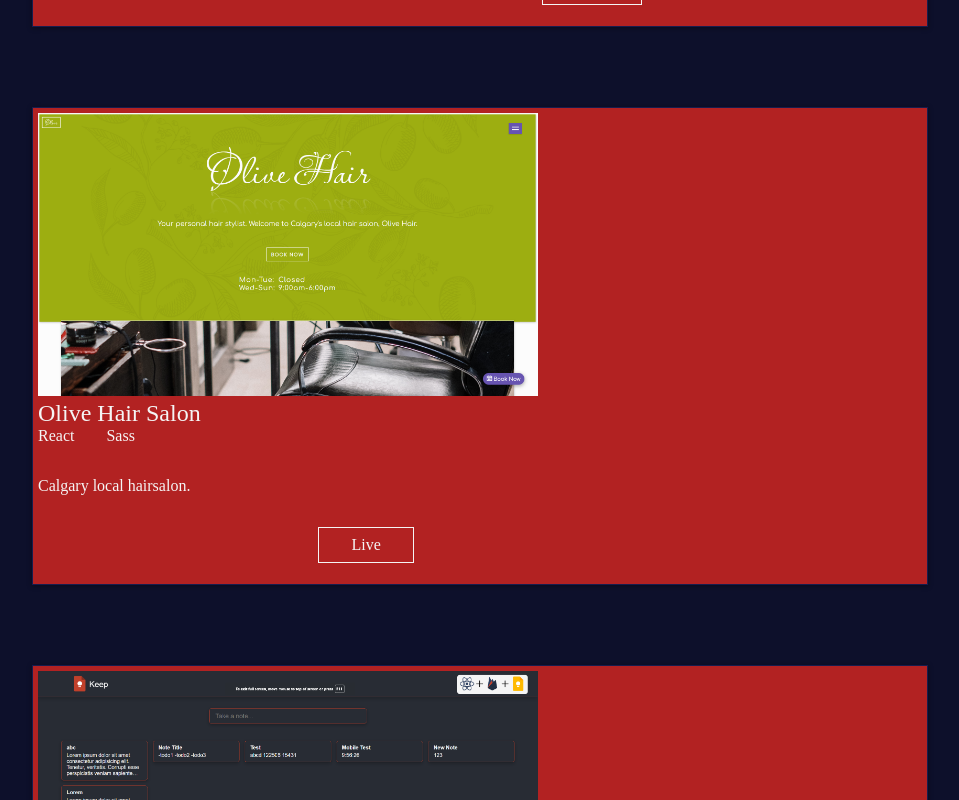
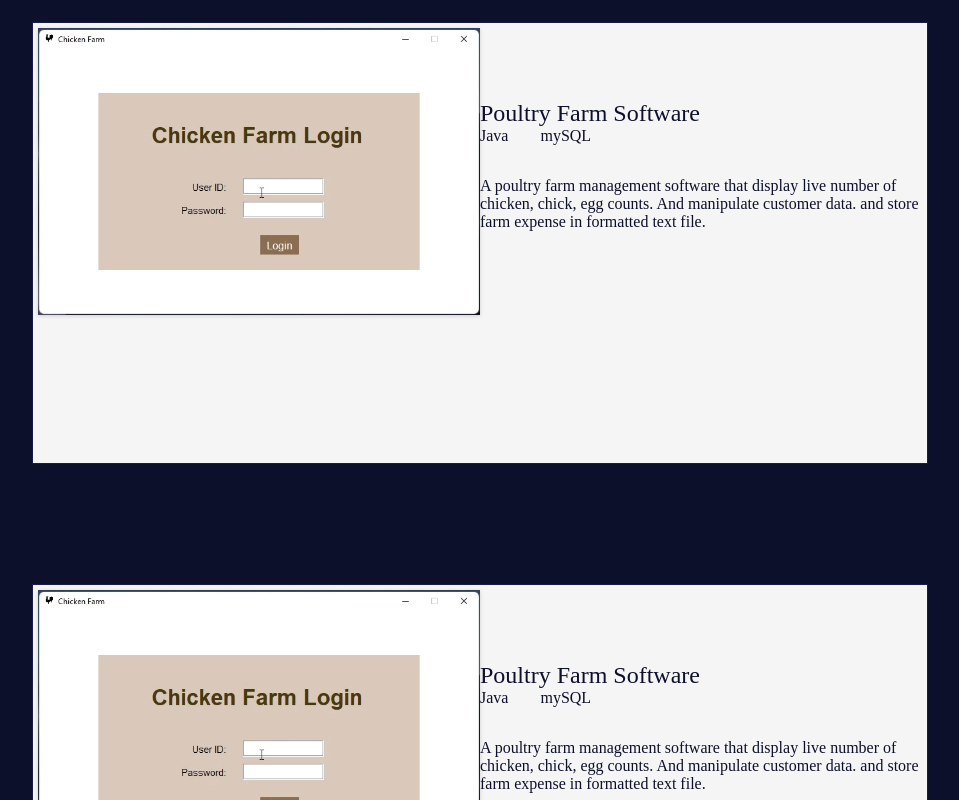
Before and after one commit to moohka/my-portfolio-3.0, a React (Create React App) app: page / in a window 1280 px wide. Shown: the part 1420-2220 px from the top of the page, without its empty margins (160-1119 px from the left). Built offline with nearby package versions, Linux system fonts and the light colour scheme; a web font is replaced by a local one.

Commit message:
ProjectCard displays in grid format

```diff
--- a/src/components/subs/Projects.jsx
+++ b/src/components/subs/Projects.jsx
@@ -8,7 +8,7 @@
       img: SCREENSHOTS.POULTRY_FARM_SOFTWARE,
       title: "Poultry Farm Software",
       detail:
-        "I made this software as a final project of Java course when I was enrolled in Software Development program. This software is connected to relational database and store three main data. Chicken, Customer, and Expense. keep track of number of chickens in the poultry and add, search, edit, delete customer imformation. and finally create pre-formatted text file when you input your farm expense it will also create folder to organize the created text file ",
+        "A poultry farm management software that display live number of chicken, chick, egg counts. And manipulate customer data. and store farm expense in formatted text file.",
       builtWiths: ["Java", "mySQL"],
       view: {
         live: null,
@@ -19,7 +19,8 @@
       id: 2,
       img: SCREENSHOTS.OLIVE_HAIR_SALON,
       title: "Olive Hair Salon",
-      detail: "Calgary local hairsalon.",
+      detail:
+        "Olive Hair is local hair shop located in Calgary, AB. \nIt displays business hours and service with pricing. Various buttons has been added to contact with the business owner. Also it has a link to Square appointment system. \nThe shop is not yet opened. ",
       builtWiths: ["React", "Sass"],
       view: {
         live: "https://olivehair2.netlify.app",
@@ -30,9 +31,8 @@
       id: 3,
       img: SCREENSHOTS.GOOGLE_KEEP_CLONE,
       title: "Google Keep Clone",
-      detail:
-        "Clone website of Google Keep. This website demonstrates my knowledge on Firebase and data manipulation",
-      builtWiths: ["React", "Firebase", "Sass"],
+      detail: "A Google Keep clone website that is built upon Firebase",
+      builtWiths: ["React", "Firebase", "Keep"],
       view: {
         live: "https://notefield.netlify.app",
         repo: "https:www.github.com/moohka/note-field",
@@ -43,8 +43,8 @@
       img: SCREENSHOTS.ORANGE_CITY_BOOKSTORE,
       title: "Orange City Bookstore",
       detail:
-        "Clone website of Google Keep. This website demonstrates my knowledge on Firebase and data manipulation",
-      builtWiths: ["React", "Firebase", "Sass"],
+        "A book search website. It uses Netlify Functions to fetch book data. Netlify Functions are serverless functions that are deployed on AWS Lambda. \nThe book data is retrieved from Google Books APIs.",
+      builtWiths: ["React", "API", "Serverless Functions"],
       view: {
         live: "https://orangecitybookstore.netlify.app",
         repo: "https:www.github.com/moohka/orange-city-bookstore",
@@ -58,7 +58,7 @@
 
       <div className="project-container">
         {myProjects.map((project) => (
-          <ProjectCard key={project.id} project={project} />
+          <ProjectCard key={project.id} project={myProjects[0]} />
         ))}
       </div>
     </div>
--- a/src/components/subs/Values.jsx
+++ b/src/components/subs/Values.jsx
@@ -19,6 +19,7 @@
 
     return () => observer.disconnect();
   }, []);
+
   return (
     <div className="values">
       <div className="value-box" id="first-box">
--- a/src/components/subs/cards/ProjectCard.jsx
+++ b/src/components/subs/cards/ProjectCard.jsx
@@ -6,14 +6,16 @@
   const { live, repo } = view;
 
   return (
-    <div className="project-card" key={id}>
-      <img
-        className="project-thumbnail"
-        src={img}
-        alt={`screenshot of ${title}`}
-      ></img>
+    <div className={`project-card ${id}`}>
+      <div className="project-image-container">
+        <img
+          className="project-thumbnail"
+          src={img}
+          alt={`screenshot of ${title}`}
+        ></img>
+      </div>
 
-      <div className="project-description">
+      <div className="project-details-container">
         <h2 className="project-h">{title}</h2>
 
         <div className="project-with">
@@ -24,7 +26,7 @@
           ))}
         </div>
 
-        <p className="project-details">{detail}</p>
+        <p className="project-description">{detail}</p>
 
         <div className="project-view">
           {live ? (
--- a/src/styles/scss/abstracts/_mixins.scss
+++ b/src/styles/scss/abstracts/_mixins.scss
@@ -66,10 +66,10 @@
 
 /*gap*/
 @mixin main-margin-bottom {
-  margin-bottom: 22vh;
+  margin-bottom: 23vh;
 
   @include mobile {
-    margin-bottom: 15vh;
+    margin-bottom: 17vh;
   }
 }
 
--- a/src/styles/scss/subs/cards/_ProjectCard.scss
+++ b/src/styles/scss/subs/cards/_ProjectCard.scss
@@ -4,27 +4,40 @@
   border: 1px solid $color-blue;
   padding: 5px;
   margin: auto;
-  background-position: center;
-  background-size: cover;
-  background-position: center;
-  color: $color-white;
-  box-shadow: rgba(0, 0, 0, 0.4) 0px 1px 5px;
   @include width;
-  margin-bottom: 10vh;
+  color: $color-black;
+  display: grid;
+  grid-template-columns: repeat(12, 1fr);
+  grid-template-rows: repeat(6, 1fr);
+  background-color: $color-white;
+  margin-bottom: 15vh;
 
-  //dev
-  background-color: firebrick;
-
-  //left-div
-  & .project-thumbnail {
-    width: 500px;
-    height: auto;
+  @include mobile {
+    margin-bottom: 5vh;
   }
 
-  //right-div
-  & .project-description {
+  //image-div
+  & .project-image-container {
+    width: 100%;
+    grid-column: 1 / 7;
+    grid-row: 1 / -1;
+
+    & .project-thumbnail {
+      width: 100%;
+      height: auto;
+      object-fit: contain;
+      box-shadow: rgba(0, 0, 0, 0.16) 0px 1px 4px;
+    }
+  }
+
+  //text-div
+  & .project-details-container {
+    grid-column: 7 / -1;
+    grid-row: 2 / 5;
+
     transition: all 0.5s ease 2s;
     overflow: hidden;
+    white-space: pre-wrap;
 
     &.hovered {
       visibility: visible;
@@ -46,7 +59,7 @@
       }
     }
 
-    & .project-details {
+    & .project-description {
       margin: 2rem 0;
     }
   }
--- a/src/styles/style.css
+++ b/src/styles/style.css
@@ -131,12 +131,12 @@
 #home .home-text-container {
   margin: auto;
   text-align: center;
-  margin-bottom: 22vh;
+  margin-bottom: 23vh;
   /*texts*/
 }
 @media only screen and (max-width: 640px) {
   #home .home-text-container {
-    margin-bottom: 15vh;
+    margin-bottom: 17vh;
   }
 }
 #home .home-text-container .home-title {
@@ -231,11 +231,11 @@
 }
 
 #about .about-me {
-  margin-bottom: 22vh;
+  margin-bottom: 23vh;
 }
 @media only screen and (max-width: 640px) {
   #about .about-me {
-    margin-bottom: 15vh;
+    margin-bottom: 17vh;
   }
 }
 #about .about-me .about-me-h {
@@ -265,12 +265,12 @@
 }
 
 #contact {
-  margin-bottom: 22vh;
+  margin-bottom: 23vh;
   margin-top: 5vh;
 }
 @media only screen and (max-width: 640px) {
   #contact {
-    margin-bottom: 15vh;
+    margin-bottom: 17vh;
   }
 }
 #contact .contact-h {
@@ -541,44 +541,59 @@
   border: 1px solid #171c4d;
   padding: 5px;
   margin: auto;
-  background-position: center;
-  background-size: cover;
-  background-position: center;
-  color: whitesmoke;
-  box-shadow: rgba(0, 0, 0, 0.4) 0px 1px 5px;
   width: 70vw;
   margin: auto;
-  margin-bottom: 10vh;
-  background-color: firebrick;
+  color: #0d102b;
+  display: grid;
+  grid-template-columns: repeat(12, 1fr);
+  grid-template-rows: repeat(6, 1fr);
+  background-color: whitesmoke;
+  margin-bottom: 15vh;
 }
 @media only screen and (max-width: 1024px) {
   .project-card {
     width: 90vw;
   }
 }
-.project-card .project-thumbnail {
-  width: 500px;
+@media only screen and (max-width: 640px) {
+  .project-card {
+    margin-bottom: 5vh;
+  }
+}
+.project-card .project-image-container {
+  width: 100%;
+  grid-column: 1/7;
+  grid-row: 1/-1;
+}
+.project-card .project-image-container .project-thumbnail {
+  width: 100%;
   height: auto;
+  -o-object-fit: contain;
+     object-fit: contain;
+  box-shadow: rgba(0, 0, 0, 0.16) 0px 1px 4px;
 }
-.project-card .project-description {
+.project-card .project-details-container {
+  grid-column: 7/-1;
+  grid-row: 2/5;
   transition: all 0.5s ease 2s;
   overflow: hidden;
+  white-space: pre-wrap;
 }
-.project-card .project-description.hovered {
+.project-card .project-details-container.hovered {
   visibility: visible;
   opacity: 1;
 }
-.project-card .project-description .project-h {
+.project-card .project-details-container .project-h {
   font-weight: 100;
 }
-.project-card .project-description .project-p {
+.project-card .project-details-container .project-p {
   font-family: sans-serif;
   font-size: calc(18px + 0.5vmin);
 }
-.project-card .project-description .project-with .built-with-item {
+.project-card .project-details-container .project-with .built-with-item {
   margin-right: 2rem;
 }
-.project-card .project-description .project-details {
+.project-card .project-details-container .project-description {
   margin: 2rem 0;
 }
 .project-card .project-view {
```
Also changed, not shown: src/assets/visuals/screenshots/poultry_farm_software.png, 1 other file (tests, documents, lock files or other folders).
